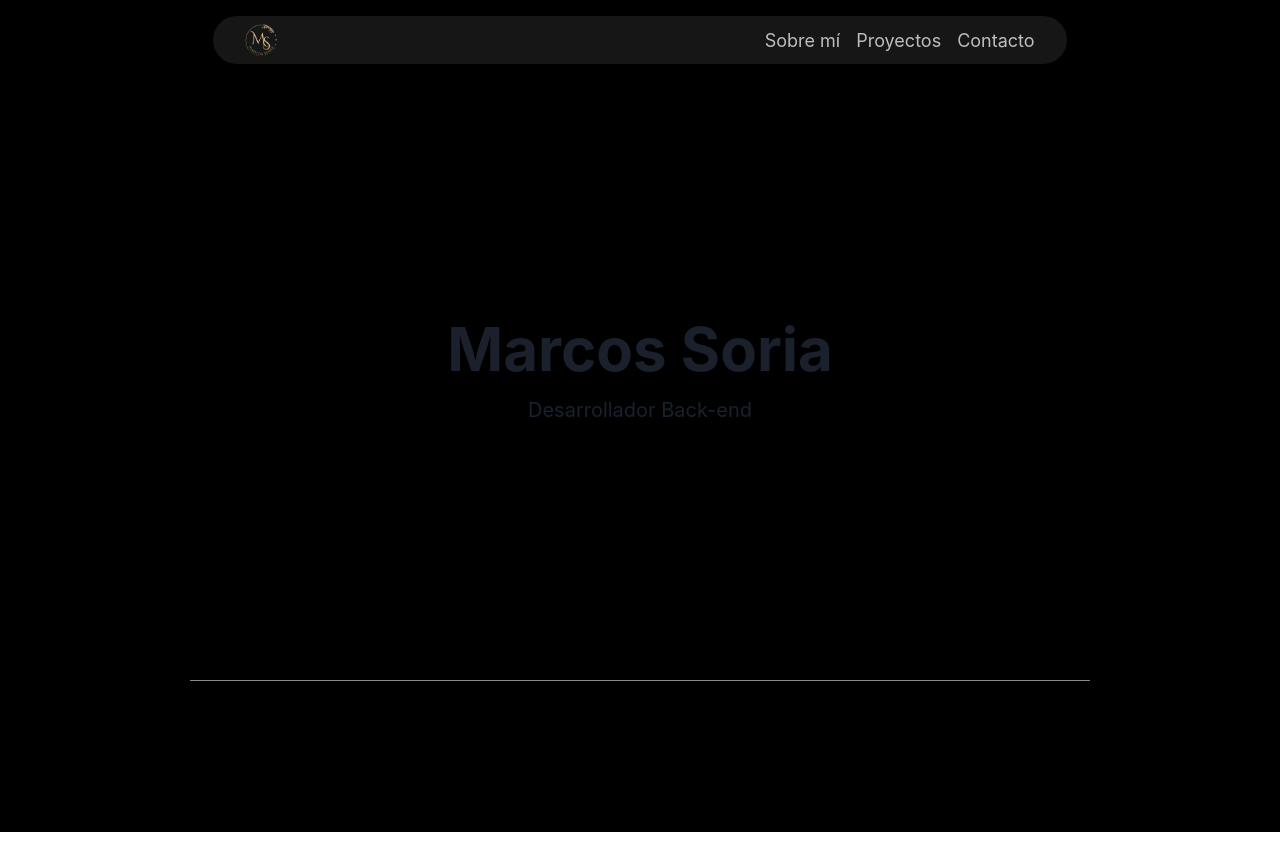
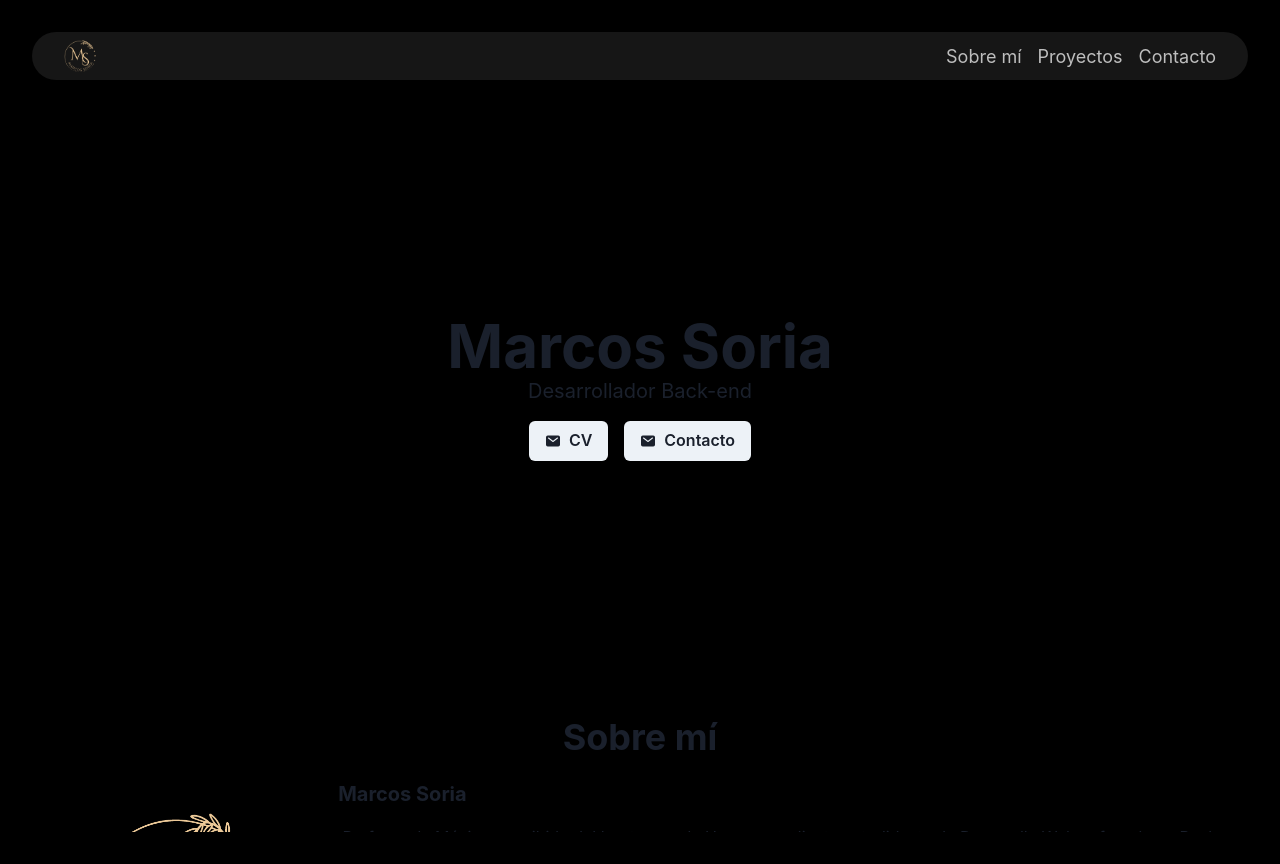
Before and after one commit to Marcos1up/portafolio, a React (Vite) app in the folder portafolio/: page / in a window 1280 px wide. Before the commit the page ends 832 px from the top, so only its background shows below. Built offline with nearby package versions, Linux system fonts and the light colour scheme.

Commit message:
mas estilos y refactoreo

```diff
--- a/portafolio/src/App.jsx
+++ b/portafolio/src/App.jsx
@@ -1,5 +1,5 @@
 //importaciones externas
-import { VStack, HStack, Divider } from "@chakra-ui/react";
+import { VStack, HStack, Divider, Box } from "@chakra-ui/react";
 //import { Route } from "wouter";
 
 //importar components
@@ -8,7 +8,7 @@ import Skills from "./components/Skills/Skills";
 import Projects from "./components/Projects/Projects";
 import Contact from "./components/Contact/Contact";
 import Home from "./components/Home/Home";
-import Sidebar from "./components/SideBar/SideBar";
+import NavBar from "./components/NavBar/NavBar";
 
 //importar assets
 //import bgImg from "./assets/images/bg-desktop.jpeg";
@@ -17,26 +17,26 @@ import Sidebar from "./components/SideBar/SideBar";
 function renderSection(Component) {
   return (
     <>
-      <HStack>
+      <Box>
         <Component />
-      </HStack>
-      <Divider w="900px" />
+        {/* <Divider w="full" /> */}
+      </Box>
     </>
   );
 }
 
 function App() {
   return (
-    <HStack className="background" {...backgroundProps}>
+    <Box className="background" {...backgroundProps}>
       <VStack as="main" className="content" {...mainContentProps}>
-        <Sidebar />
+        <NavBar />
         {renderSection(Home)}
-        {/* {renderSection(About)}
-          {renderSection(Skills)}
-          {renderSection(Projects)}
-          {renderSection(Contact)} */}
+        {renderSection(About)}
+        {renderSection(Skills)}
+        {renderSection(Projects)}
+        {renderSection(Contact)}
       </VStack>
-    </HStack>
+    </Box>
   );
 }
 
@@ -46,42 +46,24 @@ const backgroundProps = {
   align: "center",
   justify: "center",
   overflow: "hidden",
-  p: "1rem",
+  p: "2rem",
   bg: "#000000",
 };
 
 const mainContentProps = {
   flex: "1",
   h: "100vh",
-  w: "100vh",
   overflowY: "auto",
+  align: "stretch",
   bg: "#000000",
   boxShadow: "md",
-  sx: {
-    "&::-webkit-scrollbar": {
-      width: "16px",
-      backgroundColor: `rgba(0, 0, 0, 0)`, //color de fondo
-    },
-    "&::-webkit-scrollbar-thumb": {
-      backgroundColor: "#523B39", //color principal
-    },
-    "&::-webkit-scrollbar-thumb:hover": {
-      backgroundColor: "#2F1B1A", //color onSelect
-    },
-  },
 };
 
 export default App;
 
 /*
-@font-face {
-  font-family: "Cooper Hewitt";
-  src: url("../assets/fonts/CooperHewitt-Light.woff") format("woff"),
-    url("../assets/fonts/CooperHewitt-Thin.woff") format("woff");
-}
-
 Background
-  --bg-100:#000000;
+  --bg-100:#000000;(principal)
   --bg-200:#161616;
   --bg-300:#2c2c2c;
 
--- a/portafolio/src/components/Home/Home.jsx
+++ b/portafolio/src/components/Home/Home.jsx
@@ -1,23 +1,60 @@
 //importaciones externas
-import { VStack, Heading, Text } from "@chakra-ui/react";
+import {
+  VStack,
+  Heading,
+  Text,
+  Box,
+  Button,
+  HStack,
+  Link,
+} from "@chakra-ui/react";
+import { IoMail } from "react-icons/io5";
+
+import PropTypes from "prop-types";
+
+//funcion para los enlaces sociales
+const SocialLink = ({ href, icon, children }) => (
+  <Link href={href} isExternal>
+    <Button leftIcon={icon}>{children}</Button>
+  </Link>
+);
+
+//definición de propTypes para SocialLink, y evitar un error
+SocialLink.propTypes = {
+  href: PropTypes.string.isRequired,
+  icon: PropTypes.element.isRequired,
+  children: PropTypes.node.isRequired,
+};
 
 function Home() {
   return (
-    <VStack {...homeContainerProps}>
-      <Heading {...headingProps}>Marcos Soria</Heading>
-      <Text {...textProps}>Desarrollador Back-end</Text>
+    <VStack id="home" {...homeContainerProps}>
+      <Box>
+        <Heading {...headingProps}>Marcos Soria</Heading>
+        <Text {...textProps}>Desarrollador Back-end</Text>
+        <HStack {...socialIconsProps}>
+          <SocialLink
+            href="https://drive.google.com/file/d/1RdOlvvayYmuS_1u7HAmnnpAmnu2ybtvu/view?usp=drive_link"
+            icon={<IoMail />}
+          >
+            CV
+          </SocialLink>
+          <SocialLink href="#contacto" icon={<IoMail />}>
+            <Link href="#contacto">Contacto</Link>
+          </SocialLink>
+        </HStack>
+      </Box>
     </VStack>
   );
 }
 
 //estilos para Chakra UI
 const homeContainerProps = {
-  id: "home",
-  height: { base: "100%", md: "600px" }, //responsive
-  width: "full",
+  height: { base: "100vh", md: "600px" }, //responsive
+  width: "100%",
   justifyContent: "center",
   align: "center",
-  spacing: 4,
+  p: "3rem",
 };
 
 const headingProps = {
@@ -28,7 +65,19 @@ const headingProps = {
 
 const textProps = {
   fontSize: "xl",
+  align: "center",
   textAlign: "center",
 };
 
+const socialIconsProps = {
+  spacing: "4",
+  mt: "15px",
+  justify: "center",
+  color: "#bebebe",
+  _hover: { bg: "#803e00", color: "#FFFFFF" },
+  _focus: {
+    boxShadow: "none",
+  },
+};
+
 export default Home;
--- a/portafolio/src/components/Navbar/Navbar.jsx
+++ b/portafolio/src/components/Navbar/Navbar.jsx
@@ -1,53 +1,69 @@
 // Importaciones externas
-import { Button, VStack, Link } from "@chakra-ui/react";
-import { FaBook, FaUserAlt } from "react-icons/fa";
-import { MdOutlineWork } from "react-icons/md";
-import { IoHomeSharp, IoMail } from "react-icons/io5";
-import PropTypes from "prop-types";
+import { Link, Avatar, HStack, Flex } from "@chakra-ui/react";
 
-// Estilos para Chakra UI
-const buttonProps = {
-  colorScheme: "blackAlpha",
-  variant: "ghost",
-  color: "#292929",
-  borderRadius: "full",
+//importar assets
+import perfilImg from "../../assets/images/logo-Ms-transparente.png";
+
+const Sidebar = () => {
+  return (
+    <Flex {...navBarContainer}>
+      <Flex align="center">
+        <Link>
+          <Avatar src={perfilImg} {...logoItemStile}></Avatar>
+        </Link>
+      </Flex>
+
+      <HStack display="flex" alignItems="center" gap="4">
+        <Link href="#sobremi" {...navItemStyles}>
+          Sobre mí
+        </Link>
+        <Link href="#proyectos" {...navItemStyles}>
+          Proyectos
+        </Link>
+        <Link href="#contacto" {...navItemStyles}>
+          Contacto
+        </Link>
+      </HStack>
+    </Flex>
+  );
+};
+
+// Estilos comunes para los enlaces de navegación
+const navBarContainer = {
+  as: "nav",
+  align: "center",
+  justify: "space-between",
+  wrap: "wrap",
+  gap: "487.292px",
+  p: "0.5rem",
+  pl: "2rem",
+  pr: "2rem",
+  bg: "#161616",
+  color: "white",
+  borderRadius: "30px",
+};
+
+const logoItemStile = {
+  href: "#home",
+  size: "sm",
+  rounded: "md",
+  _hover: { bg: "#000000.5", color: "#FFFFFF" },
   _focus: {
-    boxShadow: "none", // Evita un contorno alrededor del botón cuando está enfocado
+    boxShadow: "none",
   },
 };
 
-// Botón de navegación
-const NavButton = ({ href, icon }) => (
-  <Link href={href} style={{ textDecoration: "none" }}>
-    <Button {...buttonProps} iconSpacing={0}>
-      {icon}
-    </Button>
-  </Link>
-);
+const navItemStyles = {
+  w: "full",
+  textAlign: "center",
+  fontSize: "lg",
+  rounded: "md",
+  color: "#bebebe",
 
-// PropType validations
-NavButton.propTypes = {
-  href: PropTypes.string.isRequired,
-  icon: PropTypes.node.isRequired,
+  _hover: { color: "#FFFFFF" },
+  _focus: {
+    boxShadow: "none",
+  },
 };
 
-// Array de items de navegación
-const navItems = [
-  { href: "#home", icon: <IoHomeSharp /> },
-  { href: "#sobreMi", icon: <FaUserAlt /> },
-  { href: "#habilidades", icon: <FaBook /> },
-  { href: "#proyectos", icon: <MdOutlineWork /> },
-  { href: "#contacto", icon: <IoMail /> },
-];
-
-function Navbar() {
-  return (
-    <VStack as="nav" spacing={4}>
-      {navItems.map((item, index) => (
-        <NavButton key={index} href={item.href} icon={item.icon} />
-      ))}
-    </VStack>
-  );
-}
-
-export default Navbar;
+export default Sidebar;
--- a/portafolio/src/components/SideBar/SideBar.jsx
+++ /dev/null
@@ -1,69 +0,0 @@
-// Importaciones externas
-import { Link, Avatar, HStack, Flex } from "@chakra-ui/react";
-
-//importar assets
-import perfilImg from "../../assets/images/logo-Ms-transparente.png";
-
-const Sidebar = () => {
-  return (
-    <Flex {...navBarContainer}>
-      <Flex align="center">
-        <Link>
-          <Avatar src={perfilImg} {...logoItemStile}></Avatar>
-        </Link>
-      </Flex>
-
-      <HStack display="flex" alignItems="center" gap="4">
-        <Link href="#sobremi" {...navItemStyles}>
-          Sobre mí
-        </Link>
-        <Link href="#proyectos" {...navItemStyles}>
-          Proyectos
-        </Link>
-        <Link href="#contacto" {...navItemStyles}>
-          Contacto
-        </Link>
-      </HStack>
-    </Flex>
-  );
-};
-
-// Estilos comunes para los enlaces de navegación
-const navBarContainer = {
-  as: "nav",
-  align: "center",
-  justify: "space-between",
-  wrap: "wrap",
-  gap: "487.292px",
-  p: "0.5rem",
-  pl: "2rem",
-  pr: "2rem",
-  bg: "#161616",
-  color: "white",
-  borderRadius: "30px",
-};
-
-const logoItemStile = {
-  href: "#home",
-  size: "sm",
-  rounded: "md",
-  _hover: { bg: "#000000.5", color: "#FFFFFF" },
-  _focus: {
-    boxShadow: "none",
-  },
-};
-
-const navItemStyles = {
-  w: "100%",
-  textAlign: "center",
-  fontSize: "lg",
-  rounded: "md",
-  color: "#bebebe",
-
-  _hover: { color: "#FFFFFF" },
-  _focus: {
-    boxShadow: "none",
-  },
-};
-
-export default Sidebar;
```
